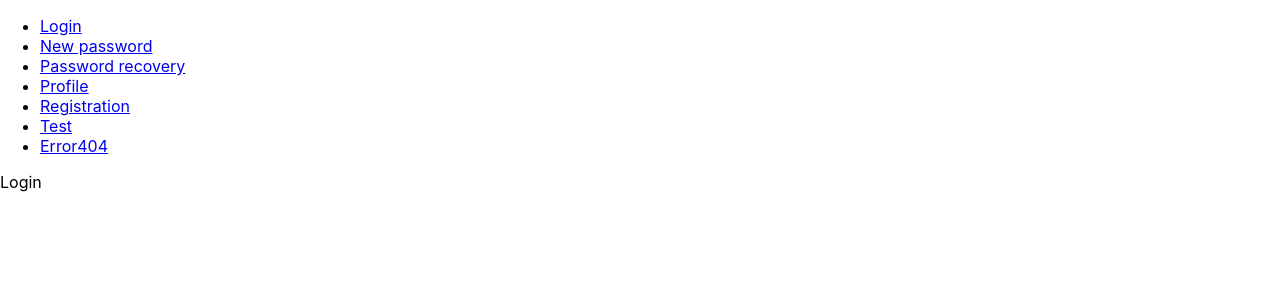
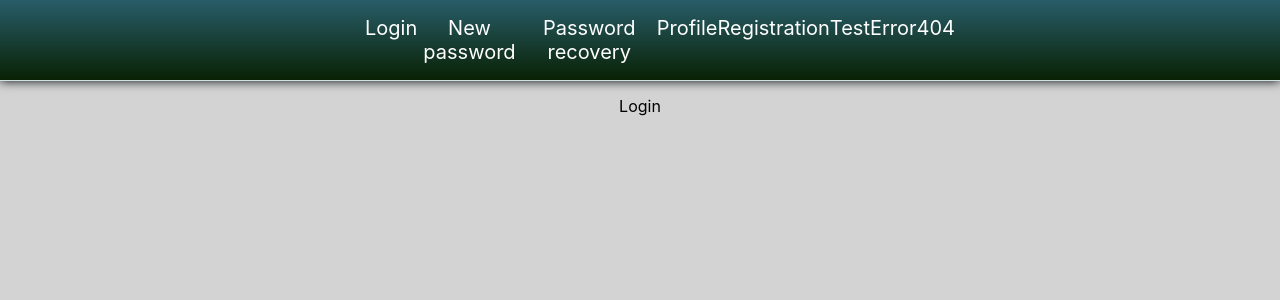
Before and after one commit to Deliriumbad/learning-cards, a React (Create React App) app: page /#/login in a window 1280 px wide. Shown: the top 300 px of the page. Built offline with nearby package versions, Linux system fonts and the light colour scheme.

Commit message:
nav style

```diff
--- a/src/App.css
+++ b/src/App.css
@@ -1,3 +1,5 @@
 .App {
-
+    background-color: lightgrey;
+    min-height: 100vh;
+    text-align: center;
 }
--- a/src/App.tsx
+++ b/src/App.tsx
@@ -11,7 +11,6 @@ const App = () => {
             <HashRouter>
                 <Provider store={store}>
                      <Main/>
-                    {/*Нужно сделать хеадер, прописать роуты, сделать пустые редьюсеры, компоненты для отрисовки*/}
                 </Provider>
             </HashRouter>
         </div>
--- /dev/null
+++ b/src/main/ui/Header/Header.module.css
@@ -0,0 +1,10 @@
+.header {
+    display: flex;
+    align-items: center;
+    min-height: 70px;
+    border-bottom: 1px solid #d1e1e1;
+    background: linear-gradient(#285d69, #092104);
+    box-shadow: 0 0 10px #01070a;
+    padding: 0 50px;
+    margin-bottom: 15px;
+}
--- a/src/main/ui/Header/Header.tsx
+++ b/src/main/ui/Header/Header.tsx
@@ -1,9 +1,10 @@
 import React from 'react';
 import {NavBar} from "./NavBar/NavBar";
+import style from './Header.module.css'
 
 export const Header = () => {
     return (
-        <div>
+        <div className={style.header}>
             <NavBar/>
         </div>
     );
--- /dev/null
+++ b/src/main/ui/Header/NavBar/NavBar.module.css
@@ -0,0 +1,42 @@
+.nav {
+    width: 100%;
+    display: flex;
+    justify-content: center;
+}
+
+.list {
+    display: flex;
+    width: 50%;
+    justify-content: space-between;
+}
+
+.listItem {
+    list-style-type: none;
+}
+
+.link {
+    text-decoration: none;
+    color: white;
+    font-size: 20px;
+    position: relative;
+}
+
+.link::after {
+    content: '';
+    width: 0;
+    height: 2px;
+    position: absolute;
+    bottom: -1px;
+    left: 50%;
+    transform: translateX(-50%);
+    background: white;
+    transition: width 0.2s;
+}
+
+.link:hover:after {
+    width: 80%;
+}
+
+.link:not(.active):hover {
+    text-shadow: 0 0 3px #0e0e0e, 0 0 10px #fff;
+}
--- a/src/main/ui/Header/NavBar/NavBar.tsx
+++ b/src/main/ui/Header/NavBar/NavBar.tsx
@@ -1,18 +1,19 @@
 import React from 'react';
 import { NavLink } from 'react-router-dom';
 import {PATH} from "../../Routes/RoutesPath";
+import style from './NavBar.module.css'
 
 export const NavBar = () => {
     return (
-        <nav>
-            <ul>
-                <li><NavLink to={PATH.login}>Login</NavLink></li>
-                <li><NavLink to={PATH.newPassword}>New password</NavLink></li>
-                <li><NavLink to={PATH.passwordRecovery}>Password recovery</NavLink></li>
-                <li><NavLink to={PATH.profile}>Profile</NavLink></li>
-                <li><NavLink to={PATH.registration}>Registration</NavLink></li>
-                <li><NavLink to={PATH.test}>Test</NavLink></li>
-                <li><NavLink to={PATH.error404}>Error404</NavLink></li>
+        <nav className={style.nav}>
+            <ul className={style.list}>
+                <li className={style.listItem}><NavLink to={PATH.login} className={style.link}>Login</NavLink></li>
+                <li className={style.listItem}><NavLink to={PATH.newPassword} className={style.link}>New password</NavLink></li>
+                <li className={style.listItem}><NavLink to={PATH.passwordRecovery} className={style.link}>Password recovery</NavLink></li>
+                <li className={style.listItem}><NavLink to={PATH.profile} className={style.link}>Profile</NavLink></li>
+                <li className={style.listItem}><NavLink to={PATH.registration} className={style.link}>Registration</NavLink></li>
+                <li className={style.listItem}><NavLink to={PATH.test} className={style.link}>Test</NavLink></li>
+                <li className={style.listItem}><NavLink to={PATH.error404} className={style.link}>Error404</NavLink></li>
             </ul>
         </nav>
     );
```
